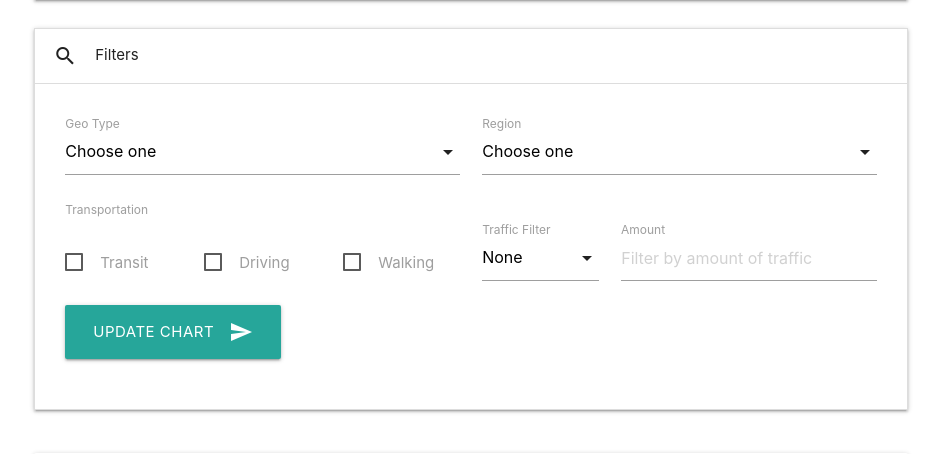
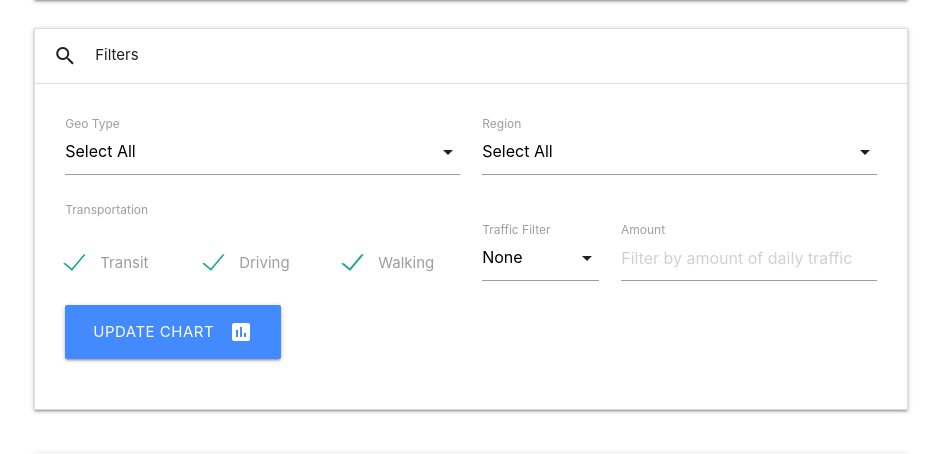
Before and after one commit to juliatong/mobility-app, a Flask app: page / in a window 1280 px wide, after a click that opens the changed part. Shown: the part 64-518 px from the top of the page, without its empty margins (169-1110 px from the left). Run offline with Flask 2, Linux system fonts and the light colour scheme.

Commit message:
Update form based on more detailed reading of requirements

```diff
--- a/mobility_app/templates/index.html
+++ b/mobility_app/templates/index.html
@@ -29,7 +29,8 @@
                   <div class="row">
                     <div class="input-field col s12 m6">
                       <select name="geoType" id="geoTypeSelector">
-                        <option value="" disabled selected>Choose one</option>
+                        <option value="" disabled>Choose one</option>
+                        <option value="all" selected>Select All</option>
                         <option value="country_region">Country / Region</option>
                         <option value="city">City</option>
                         <option value="sub_region">Sub-Region</option>
@@ -40,10 +41,8 @@
 
                     <div class="input-field col s12 m6">
                       <select name="region" id="regionSelector">
-                        <option value="" disabled selected>Choose one</option>
-                        <option value="1">Albania</option>
-                        <option value="2">Argentina</option>
-                        <option value="3">Australia</option>
+                        <option value="" disabled>Choose one</option>
+                        <option value="all" selected>Select All</option>
                       </select>
                       <label for="regionSelector">Region</label>
                     </div>
@@ -55,7 +54,7 @@
                     <div class="input-field col s12 m2">
                       <p>
                         <label>
-                          <input type="checkbox" name="showTransit" value="true" />
+                          <input type="checkbox" name="showTransit" value="true" checked="checked" />
                           <span>Transit</span>
                         </label>
                       </p>
@@ -64,7 +63,7 @@
                     <div class="input-field col s12 m2">
                       <p>
                         <label>
-                          <input type="checkbox" name="showDriving" value="true" />
+                          <input type="checkbox" name="showDriving" value="true" checked="checked" />
                           <span>Driving</span>
                         </label>
                       </p>
@@ -73,7 +72,7 @@
                     <div class="input-field col s12 m2">
                       <p>
                         <label>
-                          <input type="checkbox" name="showWalking" value="true" />
+                          <input type="checkbox" name="showWalking" value="true" checked="checked" />
                           <span>Walking</span>
                         </label>
                       </p>
@@ -88,13 +87,13 @@
                       <label>Traffic Filter</label>
                     </div>
                     <div class="input-field col s12 m4">
-                      <input placeholder="Filter by amount of traffic" id="trafficFilterAmt" name="trafficFilterAmt" type="text">
+                      <input placeholder="Filter by amount of daily traffic" id="trafficFilterAmt" name="trafficFilterAmt" type="text">
                       <label for="trafficFilterAmt">Amount</label>
                     </div>
 
                     <div class="col s12">
-                      <button class="btn waves-effect waves-light btn-large" type="submit" name="action">Update Chart
-                        <i class="material-icons right">send</i>
+                      <button class="btn waves-effect waves-light btn-large blue accent-2" type="submit" name="action">Update Chart
+                        <i class="material-icons right">insert_chart</i>
                       </button>
                     </div>
                   </div>
@@ -130,10 +129,9 @@
                       <textarea id="json_source" name="updateData" class="materialize-textarea">{"data":[]}</textarea>
                       <label for="json_source">JSON Source</label>
                     </div>
-                    <div class="input-field col s12 m2">
-                      <button class="btn waves-effect waves-light btn-large blue accent-2" type="submit" name="action">Update Chart
-                        <i class="material-icons right">insert_chart</i>
-                      </button>
+                    <div class="input-field col s12 m6">
+                      <input placeholder="3000" id="maxTrafficRequestAllowed" name="maxTrafficRequestAllowed" type="text">
+                      <label for="maxTrafficRequestAllowed">Max Number of Traffic Requests Allowed Per Day</label>
                     </div>
                     <div class="input-field col s12 m4">
                       <p>
@@ -142,6 +140,11 @@
                           <span>Lock Data</span>
                         </label>
                       </p>
+                    </div>
+                    <div class="input-field col s12 m6">
+                      <button class="btn waves-effect waves-light btn-large blue accent-2" type="submit" name="action">Update Chart
+                        <i class="material-icons right">insert_chart</i>
+                      </button>
                     </div>
                     <div class="input-field col s12 m6 right-align">
                       <button class="btn waves-effect waves-light btn-large" type="submit" name="action">Publish Data
```
